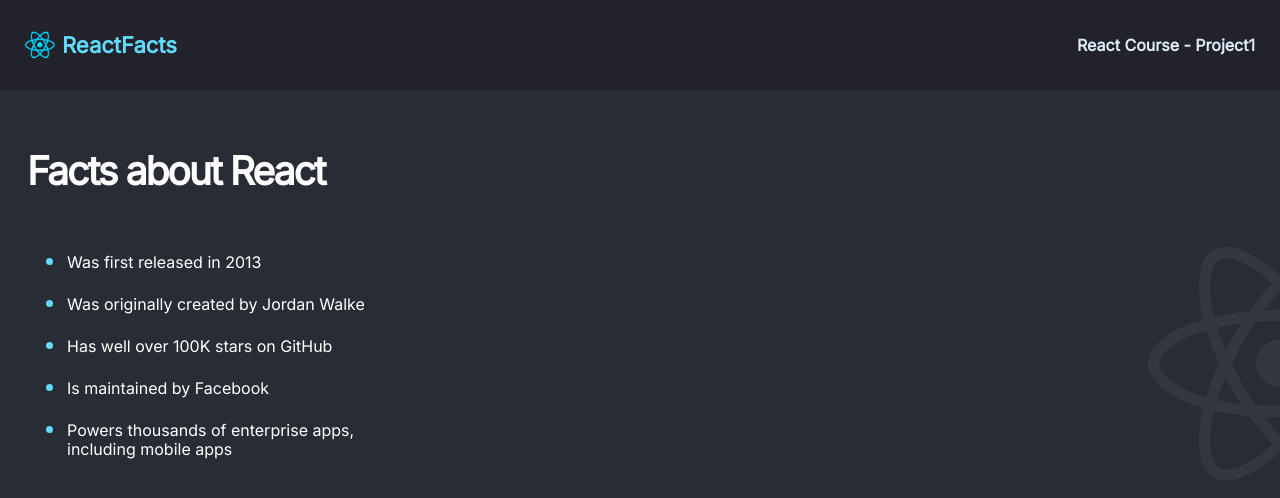
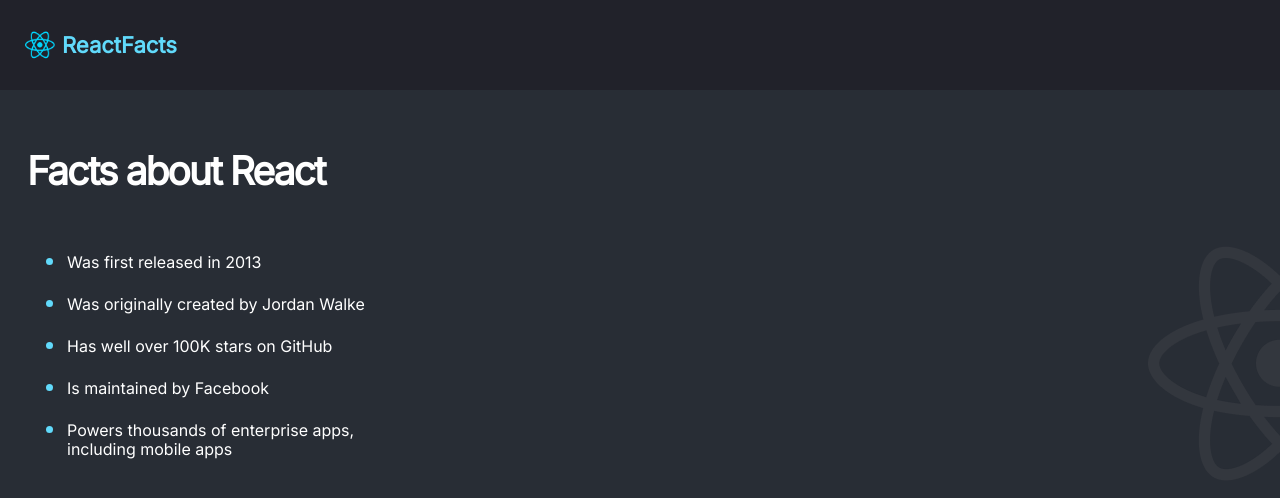
Before and after one commit to aritrabarik/React-Projects, a React (Create React App) app in the folder react-facts-app/: page / in a window 1280 px wide. Shown: the top 498 px of the page. Built offline with nearby package versions, Linux system fonts and the light colour scheme.

Commit message:
Update NavBar.js

```diff
--- a/react-facts-app/src/components/NavBar.js
+++ b/react-facts-app/src/components/NavBar.js
@@ -7,7 +7,6 @@
             <nav>
                 <img src={ReactIconSmall} alt="React-Logo"></img>
                 <h3>ReactFacts</h3>
-                <h4>React Course - Project1</h4>
             </nav>
         </div>
     )
```
